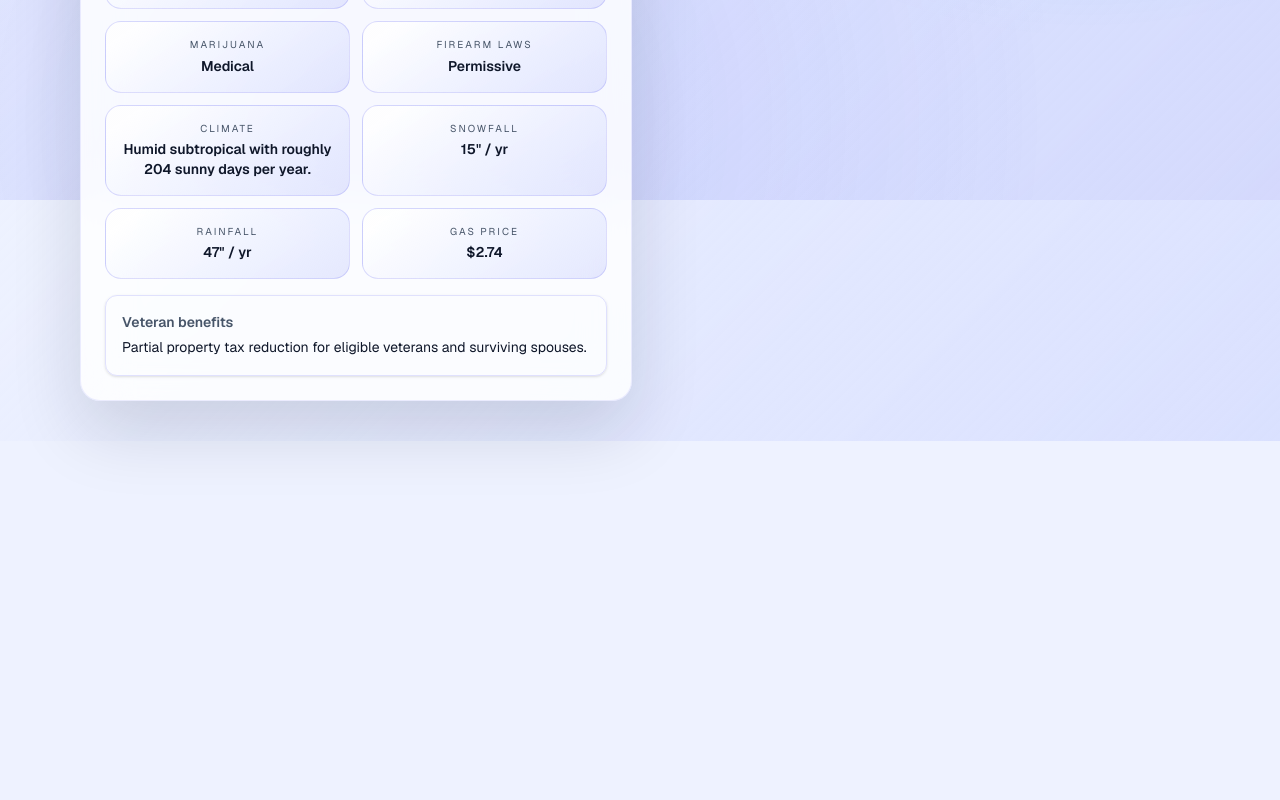
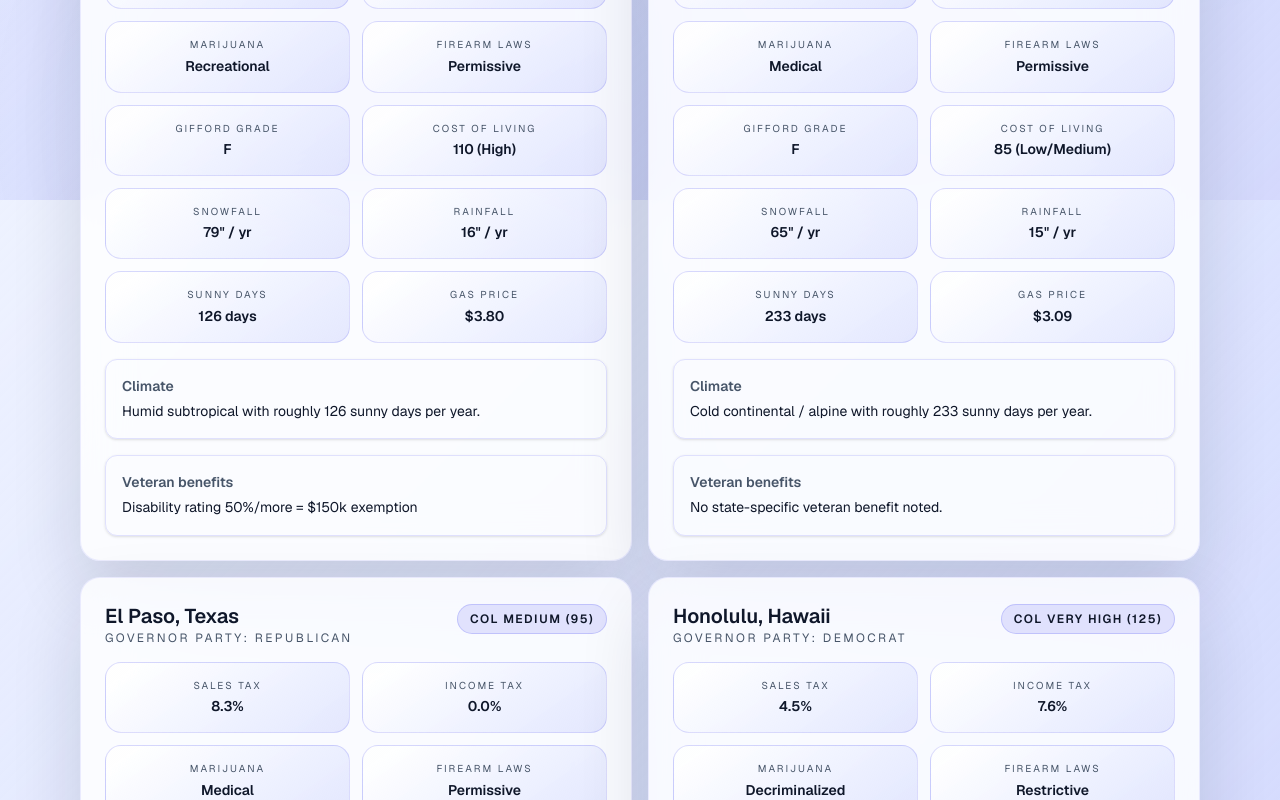
Before and after one commit to comaeclipse/nextbase, a Next.js app: page / in a window 1280 px wide. Shown: the part 600-1400 px from the top of the page. Before the commit the page ends 1041 px from the top, so only its background shows below. Built offline with nearby package versions, Linux system fonts and the light colour scheme.

Commit message:
Import CSV locations and expose new metrics

```diff
--- a/src/components/retirement-explorer.tsx
+++ b/src/components/retirement-explorer.tsx
@@ -188,11 +188,11 @@ export function RetirementExplorer({ destinations }: RetirementExplorerProps) {
                     {destination.city}, {destination.state}
                   </h3>
                   <p className="text-xs uppercase tracking-[0.2em] text-muted-foreground">
-                    Governor {destination.governorName} - {formatLabel(destination.governorParty)}
+                    Governor party: {formatLabel(destination.governorParty)}
                   </p>
                 </div>
                 <span className="badge-soft">
-                  COL {destination.costOfLiving}
+                  COL {destination.costOfLivingLabel} ({destination.costOfLiving})
                 </span>
               </header>
               <dl className="grid grid-cols-2 gap-3 text-xs">
@@ -200,11 +200,17 @@ export function RetirementExplorer({ destinations }: RetirementExplorerProps) {
                 <Stat label="Income tax" value={formatPercent.format(destination.incomeTax / 100)} />
                 <Stat label="Marijuana" value={formatLabel(destination.marijuanaStatus)} />
                 <Stat label="Firearm laws" value={formatLabel(destination.firearmLaws)} />
-                <Stat label="Climate" value={destination.climate} />
+                <Stat label="Gifford grade" value={destination.giffordScore} />
+                <Stat label="Cost of living" value={`${destination.costOfLiving} (${destination.costOfLivingLabel})`} />
                 <Stat label="Snowfall" value={`${destination.snowfall}" / yr`} />
                 <Stat label="Rainfall" value={`${destination.rainfall}" / yr`} />
+                <Stat label="Sunny days" value={`${destination.sunnyDays} days`} />
                 <Stat label="Gas price" value={formatUsd.format(destination.gasPrice)} />
               </dl>
+              <div className="rounded-xl border border-transparent bg-[color-mix(in srgb,var(--surface-elevated) 88%, transparent)] p-4 text-sm text-primary shadow-sm">
+                <p className="font-semibold text-muted-foreground">Climate</p>
+                <p className="mt-1 leading-relaxed text-sm">{destination.climate}</p>
+              </div>
               <div className="rounded-xl border border-transparent bg-[color-mix(in srgb,var(--surface-elevated) 88%, transparent)] p-4 text-sm text-primary shadow-sm">
                 <p className="font-semibold text-muted-foreground">Veteran benefits</p>
                 <p className="mt-1 leading-relaxed text-sm">{destination.veteranBenefits}</p>
--- a/src/data/destinations.json
+++ b/src/data/destinations.json
@@ -1,19 +1,268 @@
 [
   {
-    "id": "houston-tx",
+    "id": "anchorage-alaska",
+    "city": "Anchorage",
+    "state": "Alaska",
+    "governorParty": "republican",
+    "salesTax": 1.82,
+    "incomeTax": 0.0,
+    "marijuanaStatus": "recreational",
+    "firearmLaws": "permissive",
+    "giffordScore": "F",
+    "veteranBenefits": "Disability rating 50%/more = $150k exemption",
+    "climate": "Humid subtropical with roughly 126 sunny days per year.",
+    "snowfall": 79.0,
+    "rainfall": 16.0,
+    "gasPrice": 3.8,
+    "costOfLiving": 110,
+    "costOfLivingLabel": "High",
+    "sunnyDays": 126
+  },
+  {
+    "id": "cheyenne-wyoming",
+    "city": "Cheyenne",
+    "state": "Wyoming",
+    "governorParty": "republican",
+    "salesTax": 5.6,
+    "incomeTax": 0.0,
+    "marijuanaStatus": "medical",
+    "firearmLaws": "permissive",
+    "giffordScore": "F",
+    "veteranBenefits": "No state-specific veteran benefit noted.",
+    "climate": "Cold continental / alpine with roughly 233 sunny days per year.",
+    "snowfall": 65.0,
+    "rainfall": 15.0,
+    "gasPrice": 3.09,
+    "costOfLiving": 85,
+    "costOfLivingLabel": "Low/Medium",
+    "sunnyDays": 233
+  },
+  {
+    "id": "el-paso-texas",
+    "city": "El Paso",
+    "state": "Texas",
+    "governorParty": "republican",
+    "salesTax": 8.25,
+    "incomeTax": 0.0,
+    "marijuanaStatus": "medical",
+    "firearmLaws": "permissive",
+    "giffordScore": "F",
+    "veteranBenefits": "No state-specific veteran benefit noted.",
+    "climate": "Semi-arid, desert with roughly 293 sunny days per year.",
+    "snowfall": 3.5,
+    "rainfall": 9.0,
+    "gasPrice": 2.96,
+    "costOfLiving": 95,
+    "costOfLivingLabel": "Medium",
+    "sunnyDays": 293
+  },
+  {
+    "id": "honolulu-hawaii",
+    "city": "Honolulu",
+    "state": "Hawaii",
+    "governorParty": "democrat",
+    "salesTax": 4.5,
+    "incomeTax": 7.6,
+    "marijuanaStatus": "decriminalized",
+    "firearmLaws": "restrictive",
+    "giffordScore": "A-",
+    "veteranBenefits": "No state-specific veteran benefit noted.",
+    "climate": "Hot semi-arid with roughly 271 sunny days per year.",
+    "snowfall": 0.0,
+    "rainfall": 16.0,
+    "gasPrice": 4.42,
+    "costOfLiving": 125,
+    "costOfLivingLabel": "Very High",
+    "sunnyDays": 271
+  },
+  {
+    "id": "houston-texas",
     "city": "Houston",
     "state": "Texas",
-    "governorName": "Greg Abbott",
     "governorParty": "republican",
     "salesTax": 8.25,
-    "incomeTax": 0,
+    "incomeTax": 0.0,
     "marijuanaStatus": "medical",
     "firearmLaws": "permissive",
-    "veteranBenefits": "Partial property tax reduction for eligible veterans and surviving spouses.",
+    "giffordScore": "F",
+    "veteranBenefits": "Partial property tax reduction",
     "climate": "Humid subtropical with roughly 204 sunny days per year.",
-    "snowfall": 15,
-    "rainfall": 47,
+    "snowfall": 15.0,
+    "rainfall": 47.0,
     "gasPrice": 2.74,
-    "costOfLiving": 60.6
+    "costOfLiving": 85,
+    "costOfLivingLabel": "Low/Medium",
+    "sunnyDays": 204
+  },
+  {
+    "id": "huntsville-alabama",
+    "city": "Huntsville",
+    "state": "Alabama",
+    "governorParty": "republican",
+    "salesTax": 9.0,
+    "incomeTax": 5.0,
+    "marijuanaStatus": "decriminalized",
+    "firearmLaws": "permissive",
+    "giffordScore": "F",
+    "veteranBenefits": "No state-specific veteran benefit noted.",
+    "climate": "Humid subtropical with roughly 199 sunny days per year.",
+    "snowfall": 5.0,
+    "rainfall": 54.0,
+    "gasPrice": 2.74,
+    "costOfLiving": 75,
+    "costOfLivingLabel": "Low",
+    "sunnyDays": 199
+  },
+  {
+    "id": "louisville-kentucky",
+    "city": "Louisville",
+    "state": "Kentucky",
+    "governorParty": "republican",
+    "salesTax": 6.0,
+    "incomeTax": 3.5,
+    "marijuanaStatus": "medical",
+    "firearmLaws": "permissive",
+    "giffordScore": "F",
+    "veteranBenefits": "No state-specific veteran benefit noted.",
+    "climate": "Humid subtropical with roughly 195 sunny days per year.",
+    "snowfall": 17.0,
+    "rainfall": 48.0,
+    "gasPrice": 2.83,
+    "costOfLiving": 75,
+    "costOfLivingLabel": "Low",
+    "sunnyDays": 195
+  },
+  {
+    "id": "manchester-new-hampshire",
+    "city": "Manchester",
+    "state": "New Hampshire",
+    "governorParty": "republican",
+    "salesTax": 0.0,
+    "incomeTax": 0.0,
+    "marijuanaStatus": "decriminalized",
+    "firearmLaws": "moderate",
+    "giffordScore": "C-",
+    "veteranBenefits": "No state-specific veteran benefit noted.",
+    "climate": "Humid continental with roughly 199 sunny days per year.",
+    "snowfall": 60.0,
+    "rainfall": 42.0,
+    "gasPrice": 3.02,
+    "costOfLiving": 110,
+    "costOfLivingLabel": "High",
+    "sunnyDays": 199
+  },
+  {
+    "id": "milwaukee-wisconsin",
+    "city": "Milwaukee",
+    "state": "Wisconsin",
+    "governorParty": "democrat",
+    "salesTax": 5.7,
+    "incomeTax": 5.3,
+    "marijuanaStatus": "medical",
+    "firearmLaws": "moderate",
+    "giffordScore": "C",
+    "veteranBenefits": "No state-specific veteran benefit noted.",
+    "climate": "Humid continental with roughly 190 sunny days per year.",
+    "snowfall": 48.0,
+    "rainfall": 35.0,
+    "gasPrice": 2.82,
+    "costOfLiving": 95,
+    "costOfLivingLabel": "Medium",
+    "sunnyDays": 190
+  },
+  {
+    "id": "mobile-alabama",
+    "city": "Mobile",
+    "state": "Alabama",
+    "governorParty": "republican",
+    "salesTax": 10.0,
+    "incomeTax": 5.0,
+    "marijuanaStatus": "decriminalized",
+    "firearmLaws": "permissive",
+    "giffordScore": "F",
+    "veteranBenefits": "No state-specific veteran benefit noted.",
+    "climate": "Humid subtropical with roughly 220 sunny days per year.",
+    "snowfall": 0.4,
+    "rainfall": 66.0,
+    "gasPrice": 2.75,
+    "costOfLiving": 75,
+    "costOfLivingLabel": "Low",
+    "sunnyDays": 220
+  },
+  {
+    "id": "nashville-tennessee",
+    "city": "Nashville",
+    "state": "Tennessee",
+    "governorParty": "republican",
+    "salesTax": 9.75,
+    "incomeTax": 0.0,
+    "marijuanaStatus": "illegal",
+    "firearmLaws": "permissive",
+    "giffordScore": "F",
+    "veteranBenefits": "No state-specific veteran benefit noted.",
+    "climate": "Humid subtropical with roughly 208 sunny days per year.",
+    "snowfall": 8.0,
+    "rainfall": 48.0,
+    "gasPrice": 2.78,
+    "costOfLiving": 75,
+    "costOfLivingLabel": "Low",
+    "sunnyDays": 208
+  },
+  {
+    "id": "pensacola-florida",
+    "city": "Pensacola",
+    "state": "Florida",
+    "governorParty": "republican",
+    "salesTax": 7.5,
+    "incomeTax": 0.0,
+    "marijuanaStatus": "medical",
+    "firearmLaws": "moderate",
+    "giffordScore": "C-",
+    "veteranBenefits": "$5k deduction for >10% disability",
+    "climate": "Humid subtropical with roughly 228 sunny days per year.",
+    "snowfall": 0.0,
+    "rainfall": 65.0,
+    "gasPrice": 2.85,
+    "costOfLiving": 75,
+    "costOfLivingLabel": "Low",
+    "sunnyDays": 228
+  },
+  {
+    "id": "portland-maine",
+    "city": "Portland",
+    "state": "Maine",
+    "governorParty": "democrat",
+    "salesTax": 5.5,
+    "incomeTax": 7.15,
+    "marijuanaStatus": "recreational",
+    "firearmLaws": "moderate",
+    "giffordScore": "C+",
+    "veteranBenefits": "No state-specific veteran benefit noted.",
+    "climate": "Humid continental with roughly 200 sunny days per year.",
+    "snowfall": 61.0,
+    "rainfall": 47.0,
+    "gasPrice": 3.09,
+    "costOfLiving": 95,
+    "costOfLivingLabel": "Medium",
+    "sunnyDays": 200
+  },
+  {
+    "id": "sioux-falls-south-dakota",
+    "city": "Sioux Falls",
+    "state": "South Dakota",
+    "governorParty": "republican",
+    "salesTax": 4.2,
+    "incomeTax": 0.0,
+    "marijuanaStatus": "medical",
+    "firearmLaws": "permissive",
+    "giffordScore": "F",
+    "veteranBenefits": "No state-specific veteran benefit noted.",
+    "climate": "Humid continental with roughly 211 sunny days per year.",
+    "snowfall": 45.0,
+    "rainfall": 28.0,
+    "gasPrice": 2.91,
+    "costOfLiving": 75,
+    "costOfLivingLabel": "Low",
+    "sunnyDays": 211
   }
 ]
--- a/src/types/destination.ts
+++ b/src/types/destination.ts
@@ -4,20 +4,24 @@ export type MarijuanaStatus = "recreational" | "medical" | "decriminalized" | "i
 
 export type FirearmLaw = "permissive" | "moderate" | "restrictive";
 
+export type CostOfLivingLabel = "Low" | "Low/Medium" | "Medium" | "High" | "Very High";
+
 export interface Destination {
   id: string;
   city: string;
   state: string;
-  governorName: string;
   governorParty: GovernorParty;
   salesTax: number;
   incomeTax: number;
   marijuanaStatus: MarijuanaStatus;
   firearmLaws: FirearmLaw;
+  giffordScore: string;
   veteranBenefits: string;
   climate: string;
   snowfall: number;
   rainfall: number;
   gasPrice: number;
   costOfLiving: number;
+  costOfLivingLabel: CostOfLivingLabel;
+  sunnyDays: number;
 }
```
Also changed, not shown: 2 other files (tests, documents, lock files or other folders).
